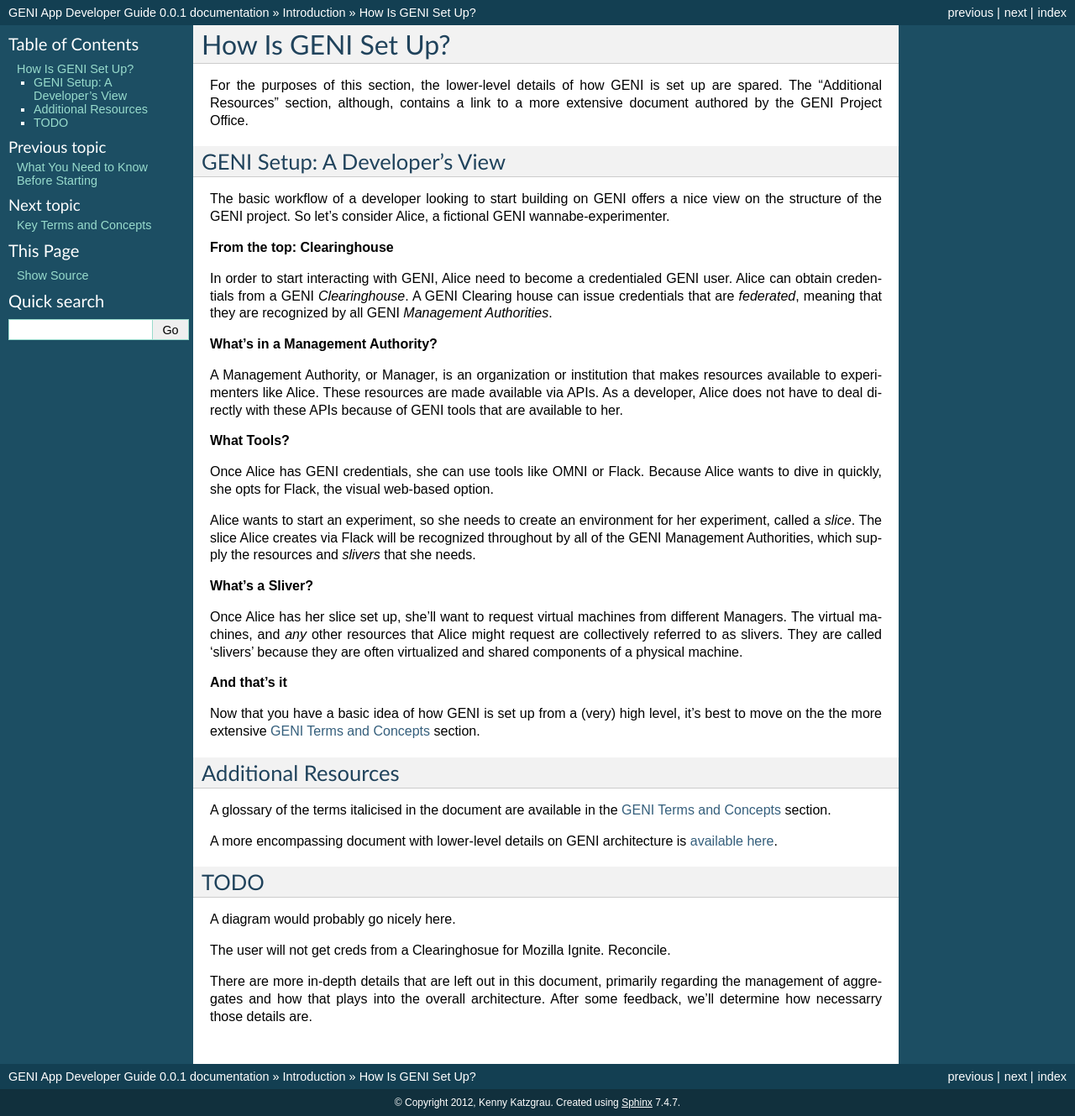
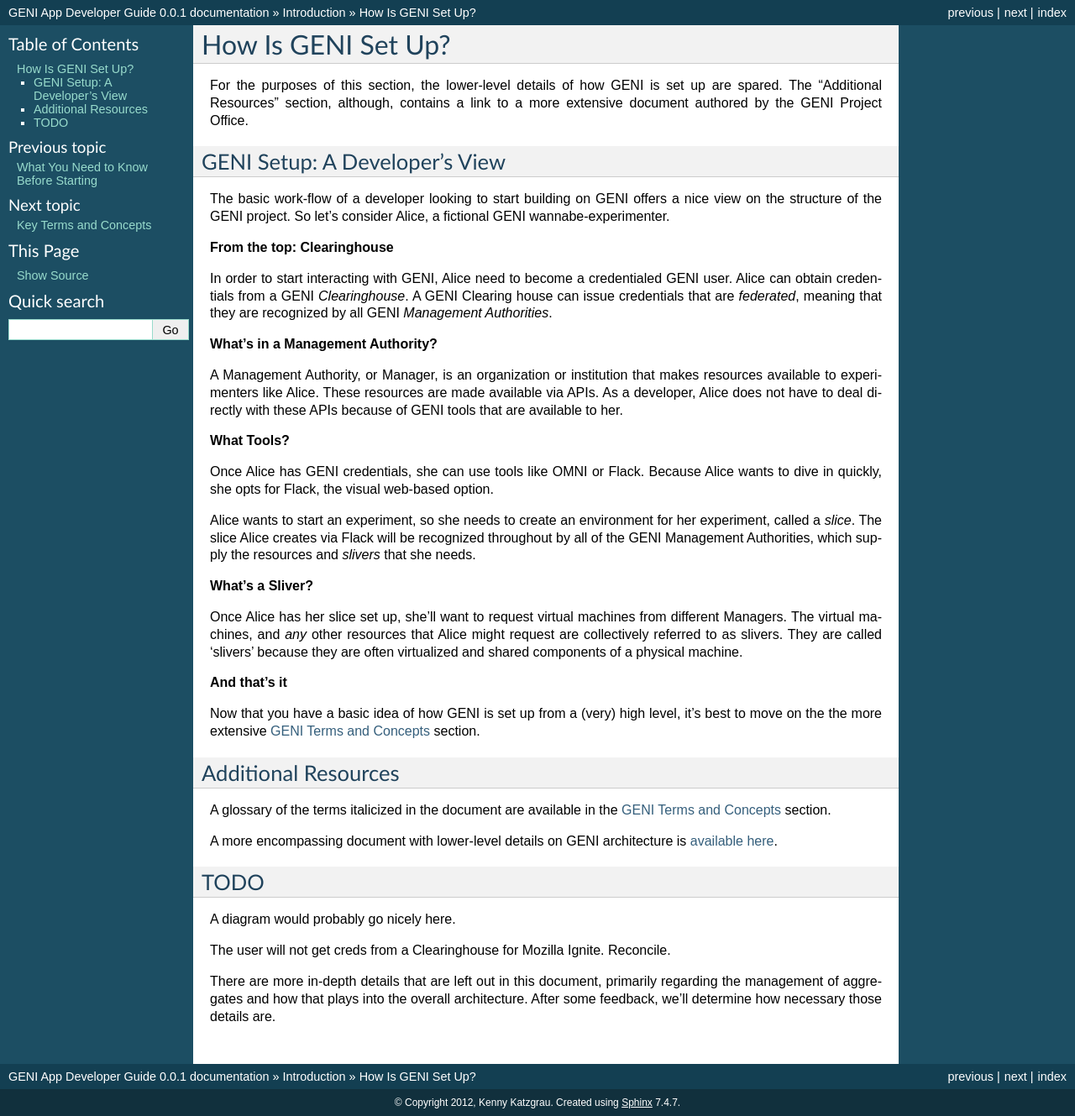
Before and after one commit to katzgrau/geni-docs, a Sphinx documentation site: the page built from source/intro/how-is-geni-set-up.txt, in a window 1280 px wide. Shown: the whole page at 84% size. Built offline with Sphinx 7.4.7, drawn with Linux system fonts in a browser that asks for light colours; formulas are drawn with MathJax 3.

Commit message:
Spelling tweaks

```diff
--- a/source/index.txt
+++ b/source/index.txt
@@ -9,7 +9,7 @@ These documents are intended to help software developers become familiar with GE
 - Implementing new routing rules in those networks
 - Writing application which leverage these networks
 
-A major benefit to GENI is that experiments can run "at scale", meaning they just aren't similated in a lab, but can be run on machines that you provision accross the world.
+A major benefit to GENI is that experiments can run "at scale", meaning they just aren't simulated in a lab, but can be run on machines that you provision across the world.
 
 Read on to find out :doc:`why GENI exists <intro/what-is-geni>`.
 
--- a/source/intro/how-is-geni-set-up.txt
+++ b/source/intro/how-is-geni-set-up.txt
@@ -6,7 +6,7 @@ For the purposes of this section, the lower-level details of how GENI is set up
 GENI Setup: A Developer's View
 ------------------------------
 
-The basic workflow of a developer looking to start building on GENI offers a nice view on the structure of the GENI project. So let's consider Alice, a fictional GENI wannabe-experimenter.
+The basic work-flow of a developer looking to start building on GENI offers a nice view on the structure of the GENI project. So let's consider Alice, a fictional GENI wannabe-experimenter.
 
 **From the top: Clearinghouse**
 
@@ -34,7 +34,7 @@ Now that you have a basic idea of how GENI is set up from a (very) high level, i
 Additional Resources
 --------------------
 
-A glossary of the terms italicised in the document are available in the :doc:`GENI Terms and Concepts <key-geni-concepts>` section.
+A glossary of the terms italicized in the document are available in the :doc:`GENI Terms and Concepts <key-geni-concepts>` section.
 
 A more encompassing document with lower-level details on GENI architecture is `available here <http://groups.geni.net/geni/attachment/wiki/GeniSysOvrvw/GENI-AnIntroduction-28Feb2012.pdf>`_.
 
@@ -43,6 +43,6 @@ TODO
 
 A diagram would probably go nicely here.
 
-The user will not get creds from a Clearinghosue for Mozilla Ignite. Reconcile.
+The user will not get creds from a Clearinghouse for Mozilla Ignite. Reconcile.
 
-There are more in-depth details that are left out in this document, primarily regarding the management of aggregates and how that plays into the overall architecture. After some feedback, we'll determine how necessarry those details are.
+There are more in-depth details that are left out in this document, primarily regarding the management of aggregates and how that plays into the overall architecture. After some feedback, we'll determine how necessary those details are.
--- a/source/intro/what-can-i-do-with-geni.txt
+++ b/source/intro/what-can-i-do-with-geni.txt
@@ -18,7 +18,7 @@ Gigabit internet connections are the future. So what kind of network-reliant app
 
 **Test how different protocols are affected by network bottlenecks**
 
-If you wanted to compare, for instance, how TCP and UDP perform under different levels of network congestion, you could esily simulate that with GENI
+If you wanted to compare, for instance, how TCP and UDP perform under different levels of network congestion, you could easily simulate that with GENI
 
 **Build distributed applications**
 
--- a/source/intro/what-is-geni.txt
+++ b/source/intro/what-is-geni.txt
@@ -1,7 +1,7 @@
 What Is GENI?
 =============
 
-GENI is both a project sponsored by the NSF and commonly refers to a number of applications and tools used to build and experiement with high-speed programmable networks. These tools are being developed by various institutions, and the efforts surrounding GENI are still very much **in progress**.
+GENI is both a project sponsored by the NSF and commonly refers to a number of applications and tools used to build and experiment with high-speed programmable networks. These tools are being developed by various institutions, and the efforts surrounding GENI are still very much **in progress**.
 
 A Short Background (Or, What Are the Limitations of the Internet Today?)
 ------------------------------------------------------------------------
```
Also changed, not shown: source/intro/key-geni-concepts.txt (+6 -6 lines), 1 other file.
